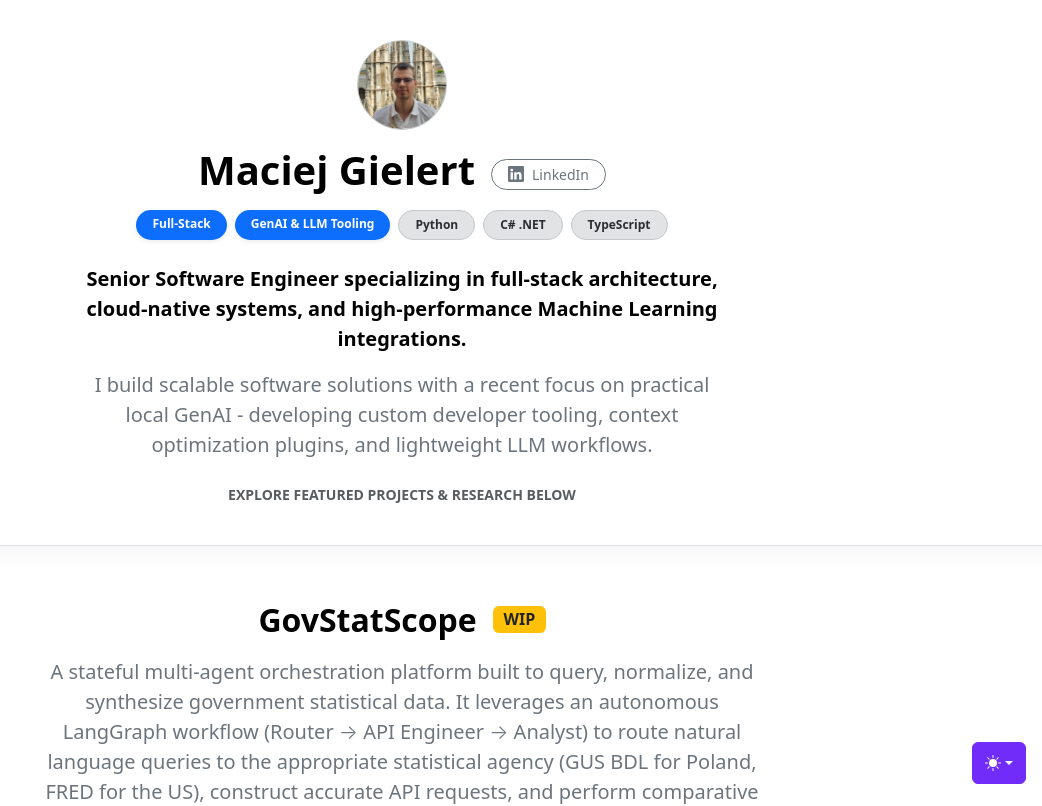
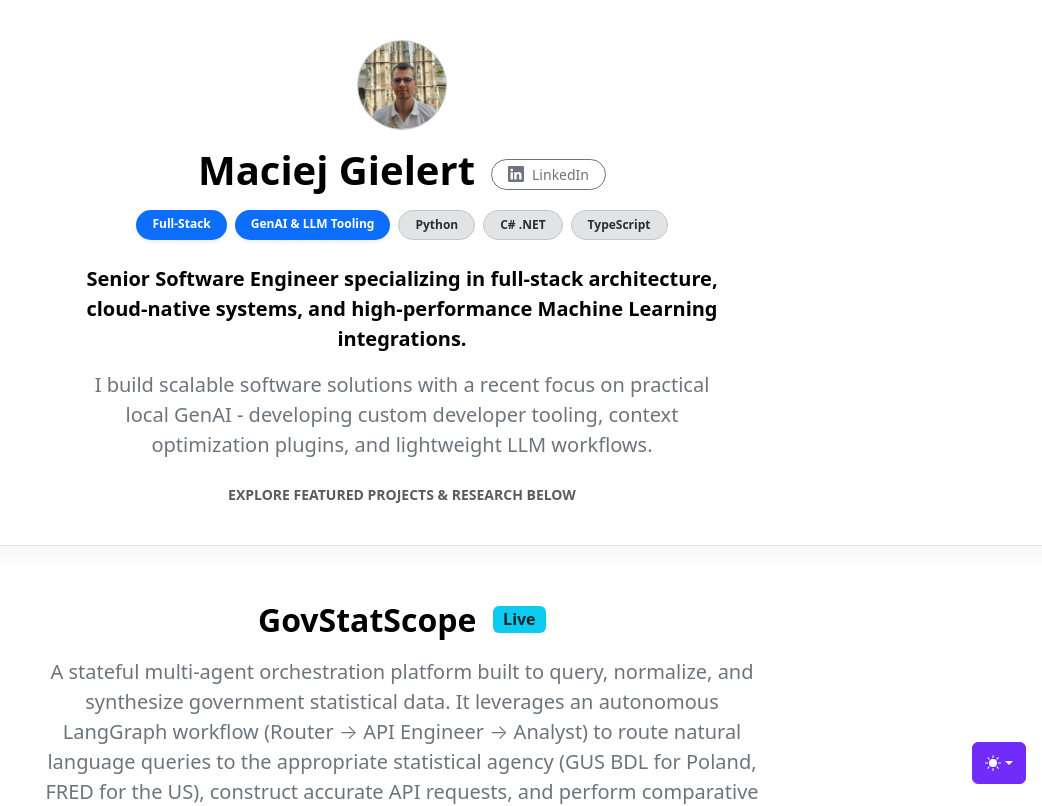
Before and after one commit to GlrtDev/glrtdev.github.io, a React (Vite) app in the folder portfolio/: page / in a window 1280 px wide. Shown: the top 806 px of the page, without its empty margins (238-1280 px from the left). Built offline with nearby package versions, Linux system fonts and the light colour scheme.

Commit message:
Update App.tsx

```diff
--- a/portfolio/src/App.tsx
+++ b/portfolio/src/App.tsx
@@ -27,8 +27,8 @@ const projects: Project[] = [
       title: (
         <>
           GovStatScope{' '}
-          <span className="badge bg-warning text-dark fs-6 align-middle mb-2 ms-2">
-            WIP
+          <span className="badge bg-info text-dark fs-6 align-middle mb-2 ms-2">
+            Live
           </span>
         </>
       ) as any,
```
